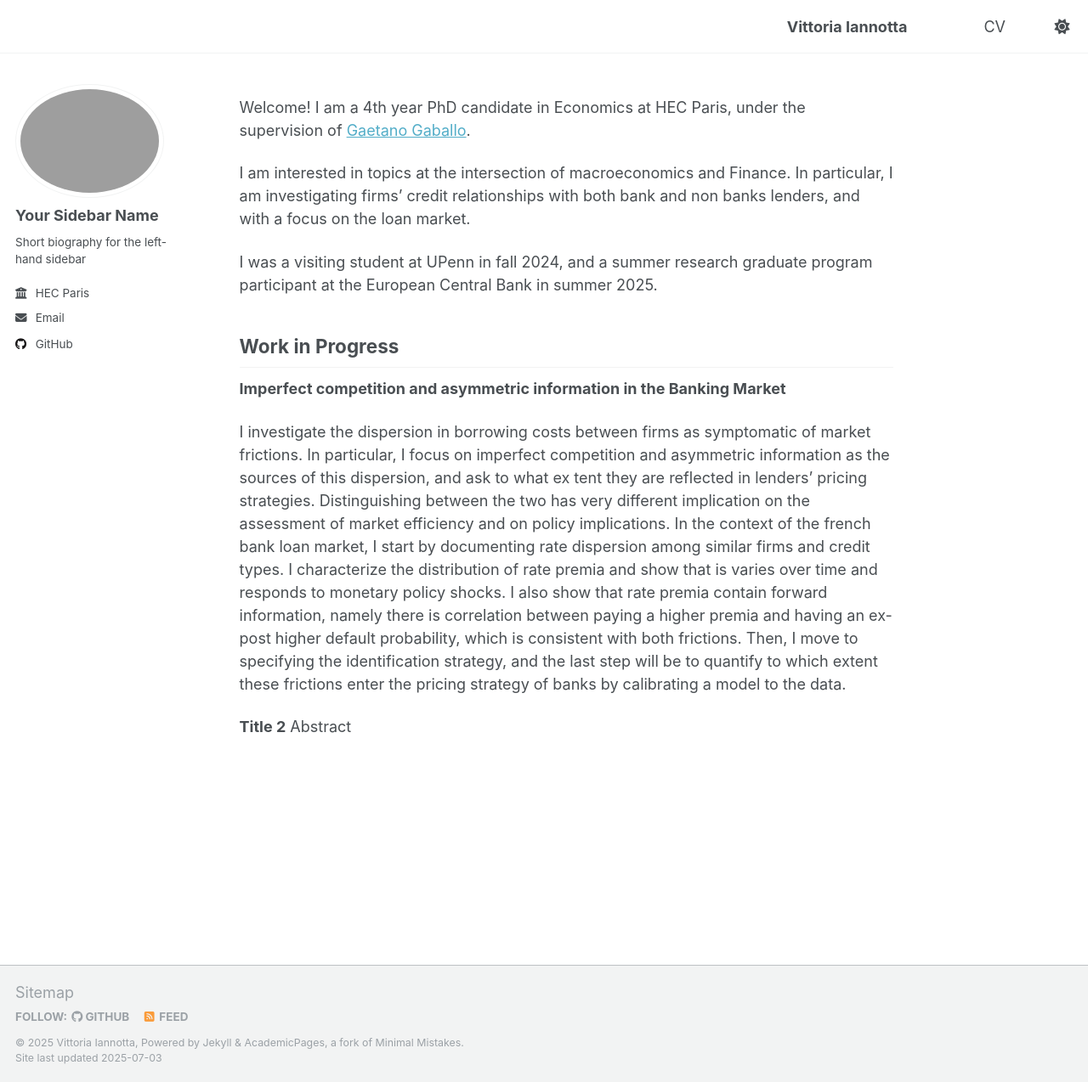
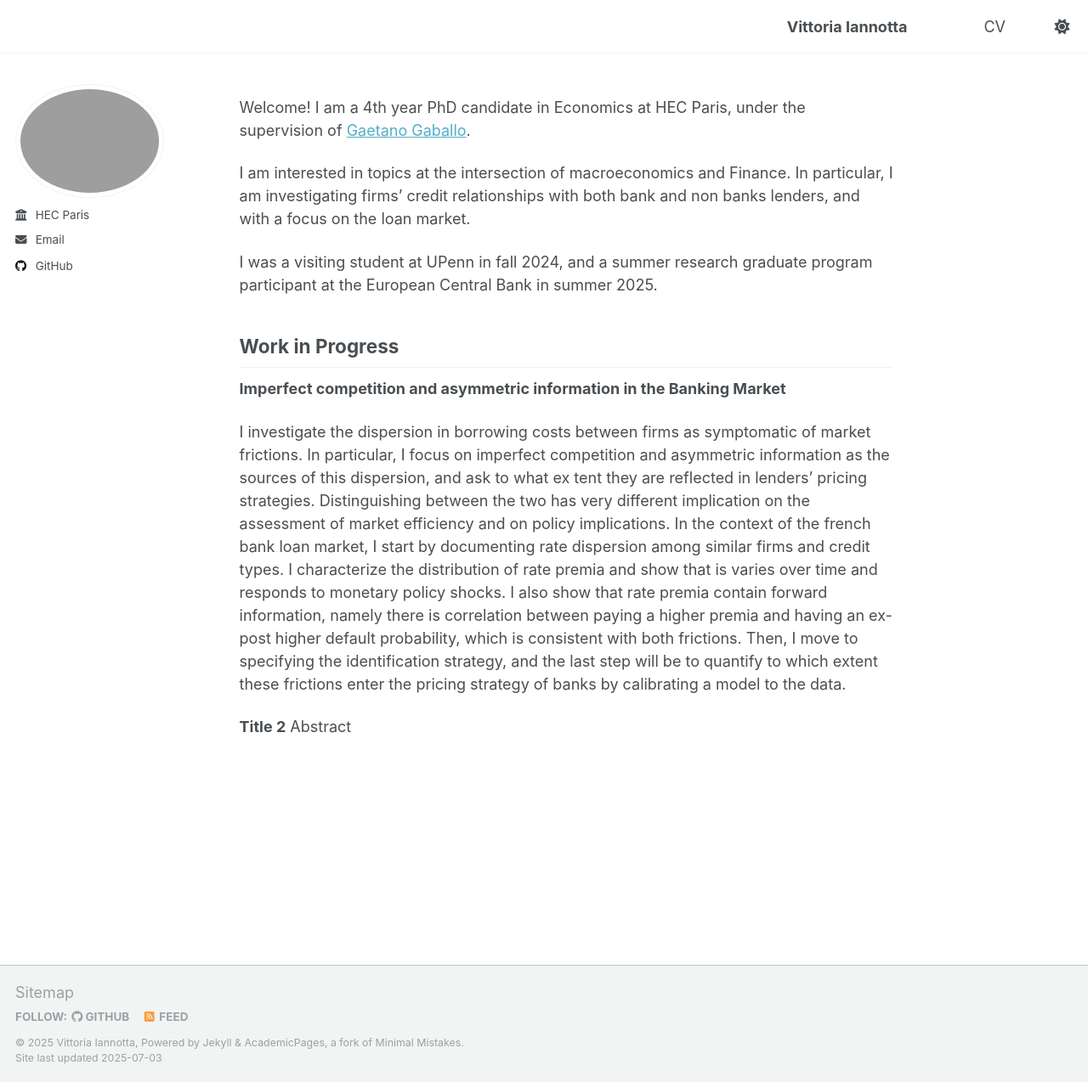
Before and after one commit to vittoriaiannotta/vittoriaiannotta.github.io, a Jekyll site: the page built from _pages/about.md, in a window 1280 px wide and 1274 px high. Shown: the whole window at 85% size. Built offline with Jekyll 4.4.1, drawn with Linux system fonts in a browser that asks for light colours.

Commit message:
Update _config.yml

```diff
--- a/_config.yml
+++ b/_config.yml
@@ -23,9 +23,9 @@ repository               : "vittoriaiannotta/vittoriaiannotta.github.io"
 author:
   # Biographic information
   avatar           : "profile.png"
-  name             : "Your Sidebar Name"
+  name             : # ""
   pronouns         : # example: "she/her"
-  bio              : "Short biography for the left-hand sidebar"
+  bio              : # ""
   location         : # "Earth"
   employer         : "HEC Paris"
   uri              : # URL
```
